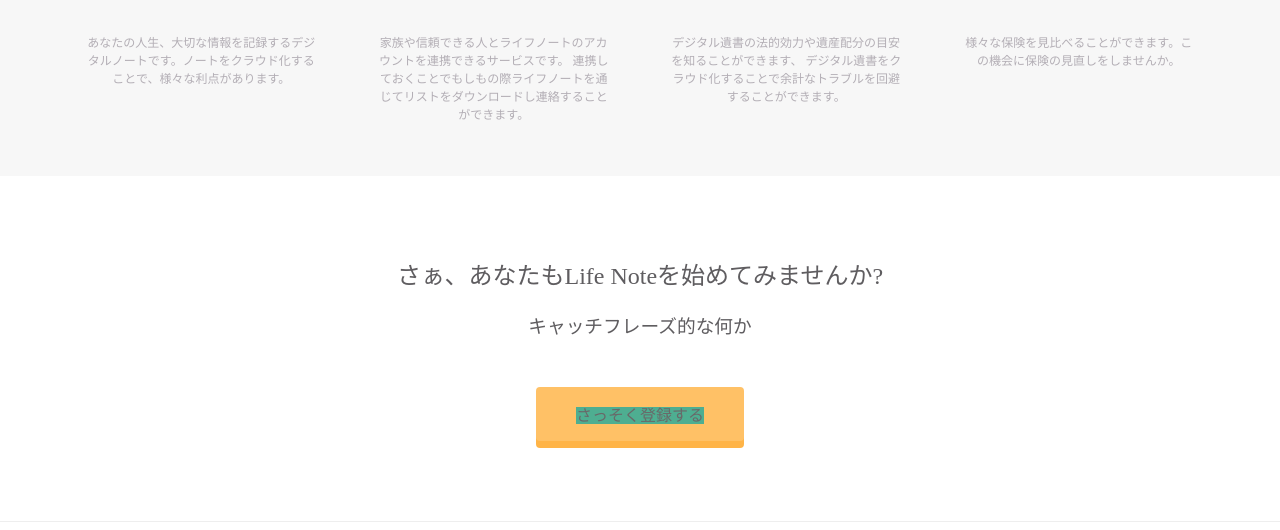
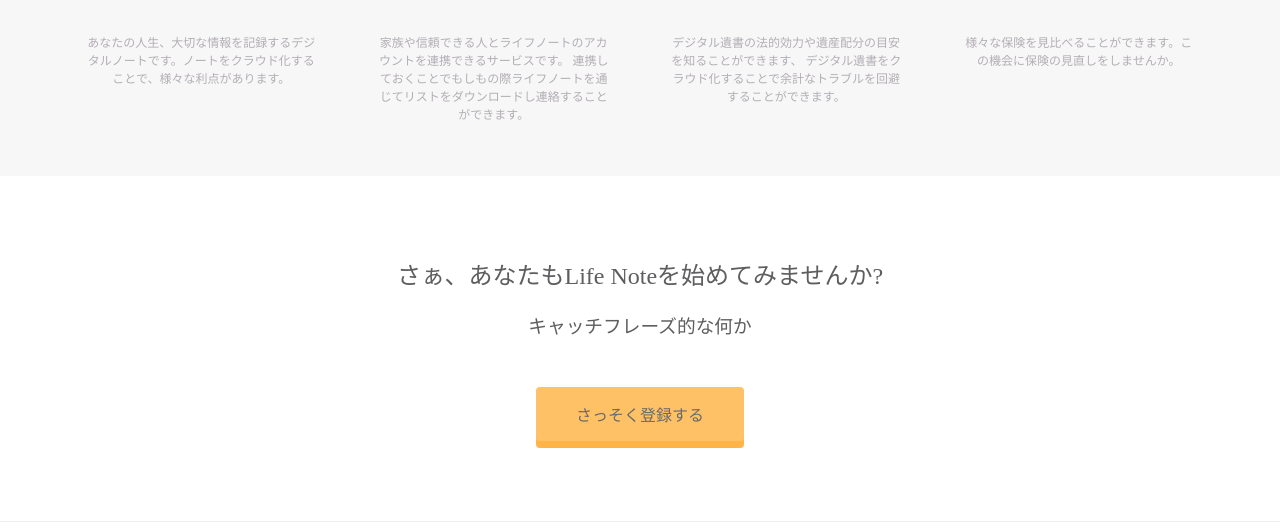
Before and after one commit to hayam611/test, a plain HTML site: page index.html in a window 1280 px wide. Shown: the part 1000-1530 px from the top of the page. Drawn offline with Linux system fonts and the light colour scheme.

Commit message:
Update stylesheet3.css

```diff
--- a/stylesheet3.css
+++ b/stylesheet3.css
@@ -67,7 +67,7 @@ a {
 }
 
 .signup {
-  background-color: #239b76;
+
 }
 
 .facebook {
```
